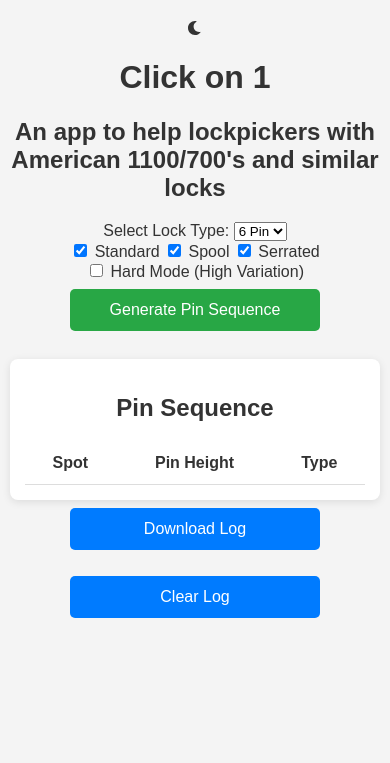
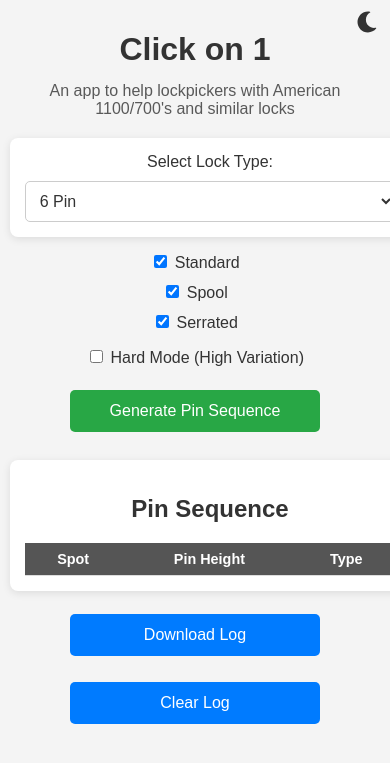
Before and after one commit to profkuns/Click-on-1, a Flask app: page / in a window 390 px wide. Shown: the top 763 px of that part. Run offline with Flask 3, Linux system fonts and the light colour scheme; lists and menus that the app fills with data are empty; the page is wider than the window, and the part outside it is not shown.

Commit message:
Update style.css

```diff
--- a/static/style.css
+++ b/static/style.css
@@ -40,6 +40,64 @@ body {
     width: 95%;
     padding: 20px;
     text-align: center;
+    position: relative; /* Ensures elements are positioned correctly */
+}
+
+/* Dark Mode Toggle */
+.dark-mode-toggle {
+    position: absolute;
+    top: 15px;
+    right: 15px;
+    font-size: 1.5rem;
+    cursor: pointer;
+}
+
+/* Title and Subtitle */
+h1 {
+    font-size: 2rem;
+    margin-bottom: 5px;
+}
+
+.subtitle {
+    font-size: 1rem;
+    font-weight: 400;
+    color: var(--text-color);
+    margin-bottom: 20px;
+    opacity: 0.8;
+}
+
+/* Controls */
+.controls {
+    display: flex;
+    flex-direction: column;
+    gap: 10px;
+    margin-bottom: 15px;
+    padding: 15px;
+    background: var(--card-bg);
+    border-radius: 8px;
+    box-shadow: 0px 2px 8px rgba(0, 0, 0, 0.1);
+    width: 100%;
+}
+
+/* Dropdowns */
+select {
+    width: 100%;
+    padding: 10px;
+    font-size: 1rem;
+    border-radius: 5px;
+    border: 1px solid #ccc;
+    background: var(--card-bg);
+    color: var(--text-color);
+    cursor: pointer;
+}
+
+/* Checkboxes */
+.checkbox-group {
+    display: flex;
+    flex-wrap: wrap;
+    justify-content: center;
+    gap: 10px;
+    margin-bottom: 15px;
 }
 
 /* Buttons */
@@ -48,6 +106,7 @@ body {
     justify-content: center;
     flex-wrap: wrap;
     gap: 10px;
+    margin-top: 15px;
 }
 
 button {
@@ -60,7 +119,6 @@ button {
     border-radius: 5px;
     cursor: pointer;
     transition: 0.3s ease;
-    margin: 8px 5px;
 }
 
 .generate-btn {
@@ -83,13 +141,15 @@ button {
     background-color: #0056b3;
 }
 
-/* Responsive Table */
+/* Table Wrapper */
 #lock-sequence {
     margin-top: 20px;
     padding: 15px;
     background: var(--card-bg);
     border-radius: 8px;
     box-shadow: 0px 2px 8px rgba(0, 0, 0, 0.1);
+    width: 100%;
+    max-width: 800px;
     overflow-x: auto;
 }
 
@@ -105,13 +165,43 @@ th, td {
     border-bottom: 1px solid #ddd;
 }
 
-/* Mobile */
+th {
+    background: var(--table-header-bg);
+    color: var(--table-header-text);
+}
+
+/* Mobile Fixes */
 @media (max-width: 600px) {
+    .container {
+        width: 95%;
+        padding: 10px;
+    }
+
+    .dark-mode-toggle {
+        top: 10px;
+        right: 10px;
+    }
+
+    .checkbox-group {
+        flex-direction: column;
+        align-items: center;
+    }
+
     .button-group {
         flex-direction: column;
         align-items: center;
     }
+
     button {
         width: 90%;
+        margin: 8px 0;
+    }
+
+    table {
+        font-size: 0.9rem;
+    }
+
+    th, td {
+        padding: 8px;
     }
 }
```
